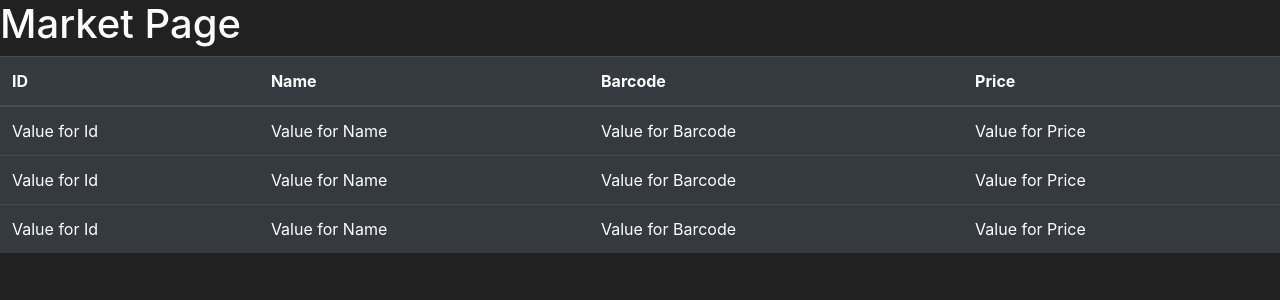
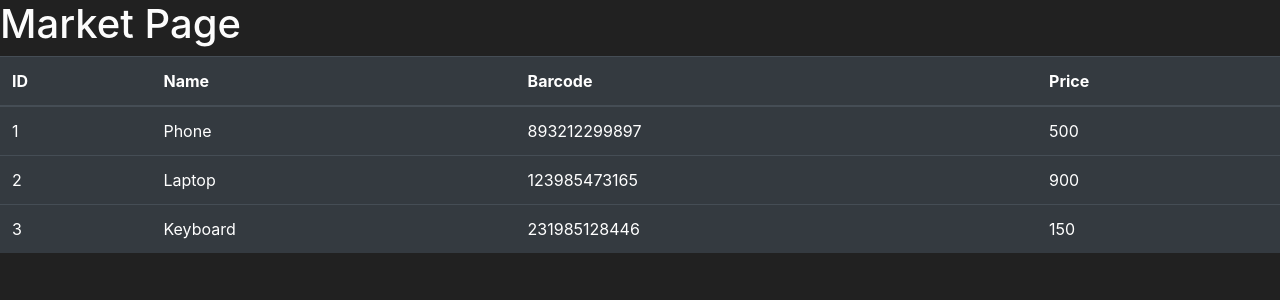
Before and after one commit to Ravinduyas/Python-Learning-Room, a Flask app: page /market in a window 1280 px wide. Shown: the part 56-356 px from the top of the page. Run offline with Flask 3, Linux system fonts and the light colour scheme.

Commit message:
table body updating values

```diff
--- a/Flask/Flask Market/templates/market.html
+++ b/Flask/Flask Market/templates/market.html
@@ -51,10 +51,10 @@
         <!-- Your rows inside the table HERE: -->
         {% for item in items %}
         <tr>
-            <td>Value for Id</td>
-            <td>Value for Name</td>
-            <td>Value for Barcode</td>
-            <td>Value for Price</td>
+            <td>{{ item.id }}</td>
+            <td>{{ item.name }}</td>
+            <td>{{ item.barcode }}</td>
+            <td>{{ item.price }}</td>
         </tr>
         {% endfor %}
 
```
